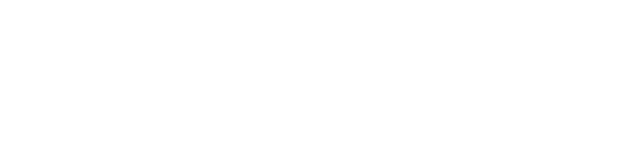
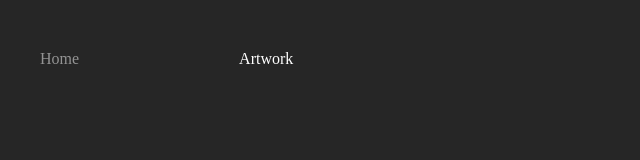
Before and after one commit to Abdisalomov/Web-UL-Kit, a plain HTML site: page Web UL Kit 11/index.html in a window 1280 px wide. Shown: the whole page, without its empty margins (0-640 px from the left). Drawn offline with Linux system fonts and the light colour scheme.

Commit message:
jgyugyug

```diff
--- a/Web UL Kit 11/SASS/main.scss
+++ b/Web UL Kit 11/SASS/main.scss
@@ -0,0 +1,29 @@
+body {
+    margin: 0;
+    padding: 0;
+    box-sizing: border-box;
+    background-color: #262626;
+}
+
+
+
+.main-navigation {
+    .main-navigation__item {
+        margin-top: 50px;
+        display: grid;
+        grid-template-columns: auto auto;
+        justify-content: start;
+        gap: 160px;
+
+        li {
+            list-style: none;
+            .home {
+                opacity: 0.5;
+            }
+            a {
+                color: #ffffff;
+                text-decoration: none;
+            }
+        }
+    }
+}
--- a/Web UL Kit 11/index.html
+++ b/Web UL Kit 11/index.html
@@ -3,9 +3,25 @@
 <head>
     <meta charset="UTF-8">
     <meta name="viewport" content="width=device-width, initial-scale=1.0">
-    <title>Document</title>
+
+    <!-- CSS -->
+    <link rel="stylesheet" href="./SASS/main.css">
+
+
+    <title>Web UL Kit 11</title>
 </head>
 <body>
-
+    <header class="main-header">
+        <nav class="main-navigation">
+            <ul class="main-navigation__item">
+                <li>
+                    <a href="" class="home">Home</a>
+                </li>
+                <li>
+                    <a href="">Artwork</a>
+                </li>
+            </ul>
+        </nav>
+    </header>
 </body>
 </html>
```
Also changed, not shown: Web UL Kit 11/SASS/main.css, 1 other file.
